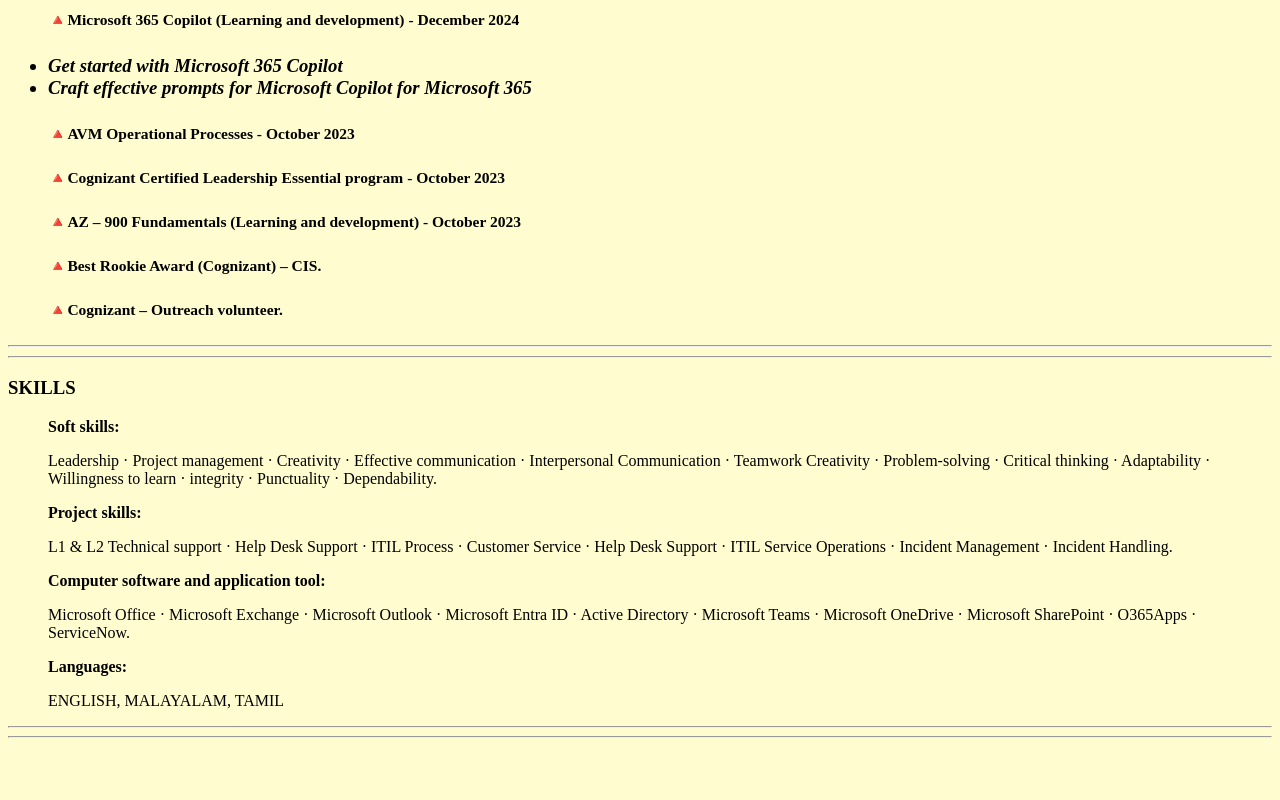
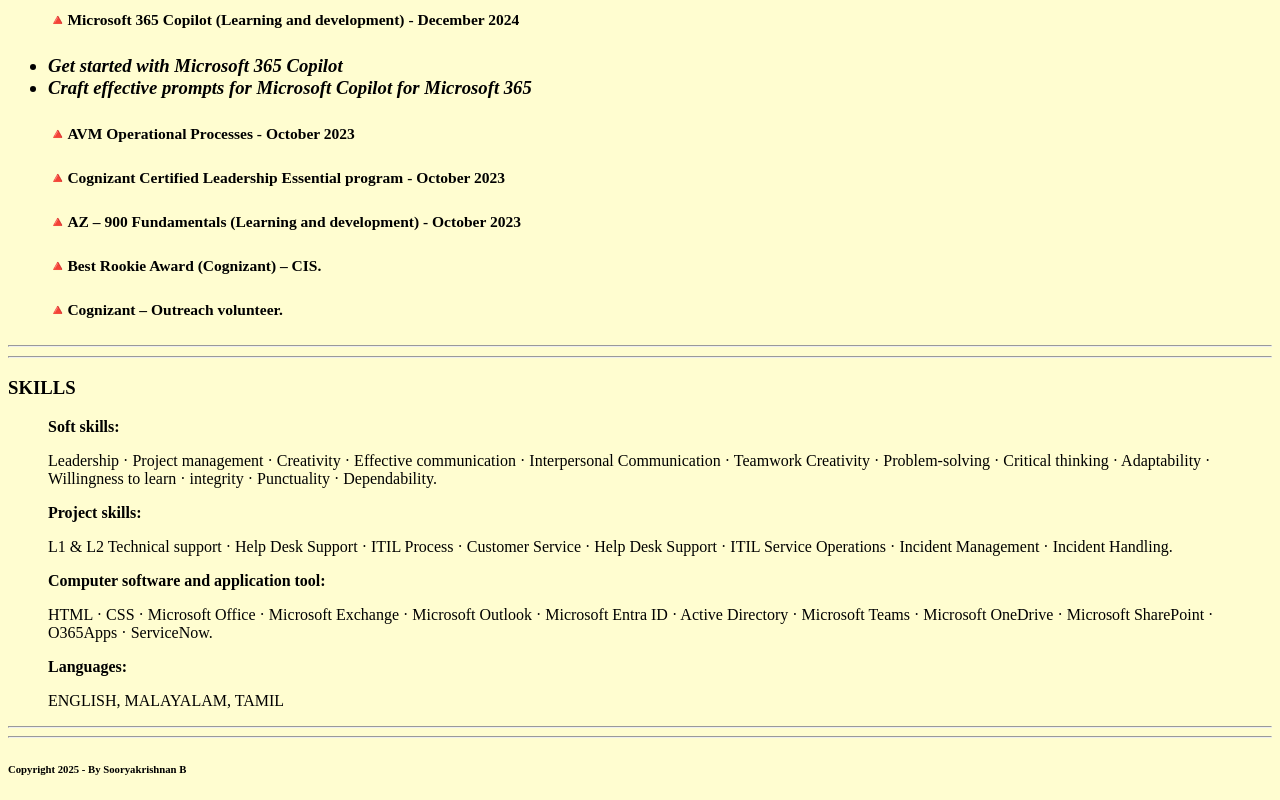
Before and after one commit to SKB-PRJ/SooryakrishnanB-Resume, a plain HTML site: page index.html in a window 1280 px wide. Shown: the part 1832-2632 px from the top of the page. Before the commit the page ends 2578 px from the top, so only its background shows below. Drawn offline with Linux system fonts and the light colour scheme.

Commit message:
Update index.html

```diff
--- a/index.html
+++ b/index.html
@@ -5,6 +5,7 @@
     <title>SKB-Porfolio</title>
     </head>
     <body bgcolor="#FFFDD0">
+        <link rel="stylesheet" href="./styles.css" />
         <h1><img src="assets/images/Passport_Photograph.jpg" height="150"> SOORYAKRISHNAN B</a></h1>
         <h4>SENIOR SYSTEMS ENGINEER | O365 ADMIN | CIVIL ENGINEERING (B.Tech)</h4>
         <h5><a href="./public/contact.html"><img src="assets/images/Contact.png1.png" height="100"></a></h5>
@@ -90,11 +91,12 @@
 integrity · Punctuality · Dependability.</p>
             <b>Project skills:</b><p> L1 & L2 Technical support · Help Desk Support · ITIL Process · Customer Service · Help Desk
                 Support · ITIL Service Operations · Incident Management · Incident Handling.</p>
-            <b>Computer software and application tool:</b><p>Microsoft Office · Microsoft Exchange · Microsoft Outlook · Microsoft
+            <b>Computer software and application tool:</b><p> HTML · CSS · Microsoft Office · Microsoft Exchange · Microsoft Outlook · Microsoft
                 Entra ID · Active Directory · Microsoft Teams · Microsoft OneDrive · Microsoft SharePoint · O365Apps ·
                 ServiceNow.</p>
             <b>Languages:</b><p>ENGLISH, MALAYALAM, TAMIL</p>
         </ul>
         <hr/><hr/>
+            <h6>Copyright 2025 - By Sooryakrishnan B</h6>
     </body>
 </html>
```
